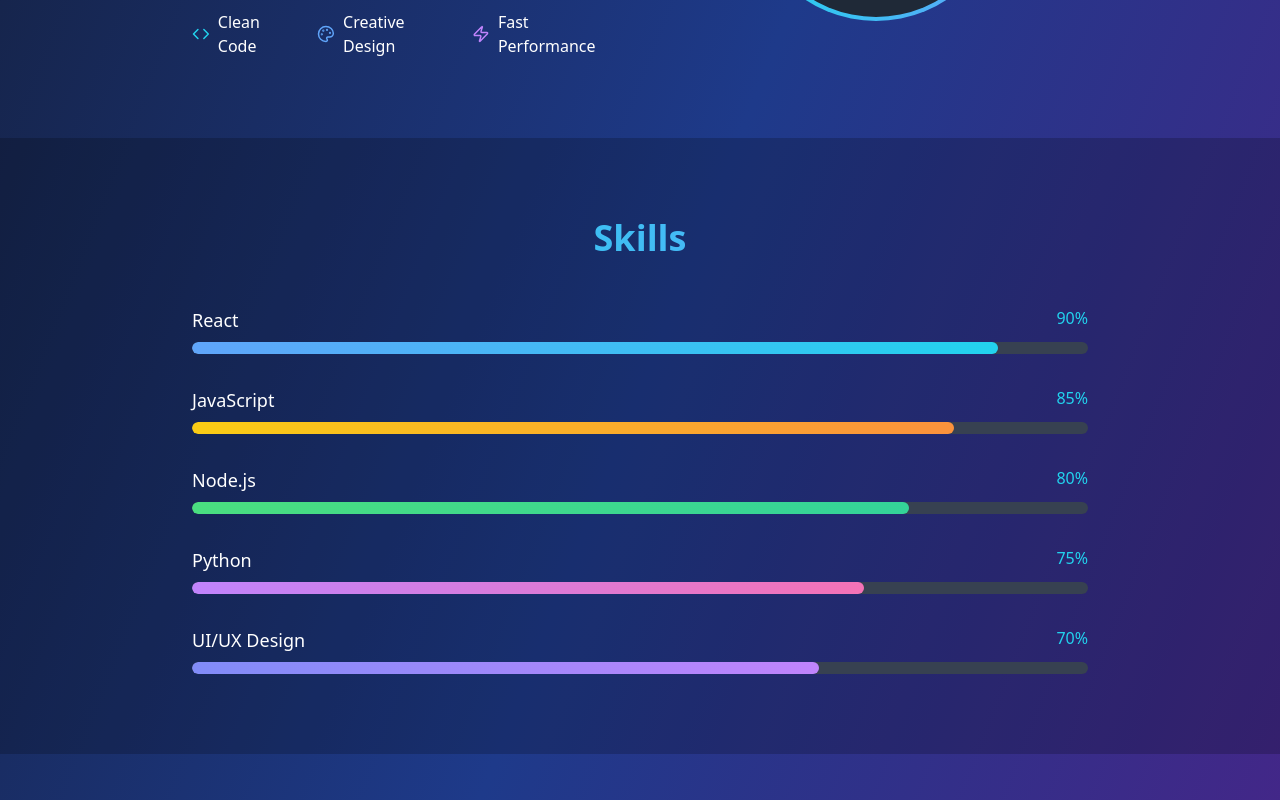
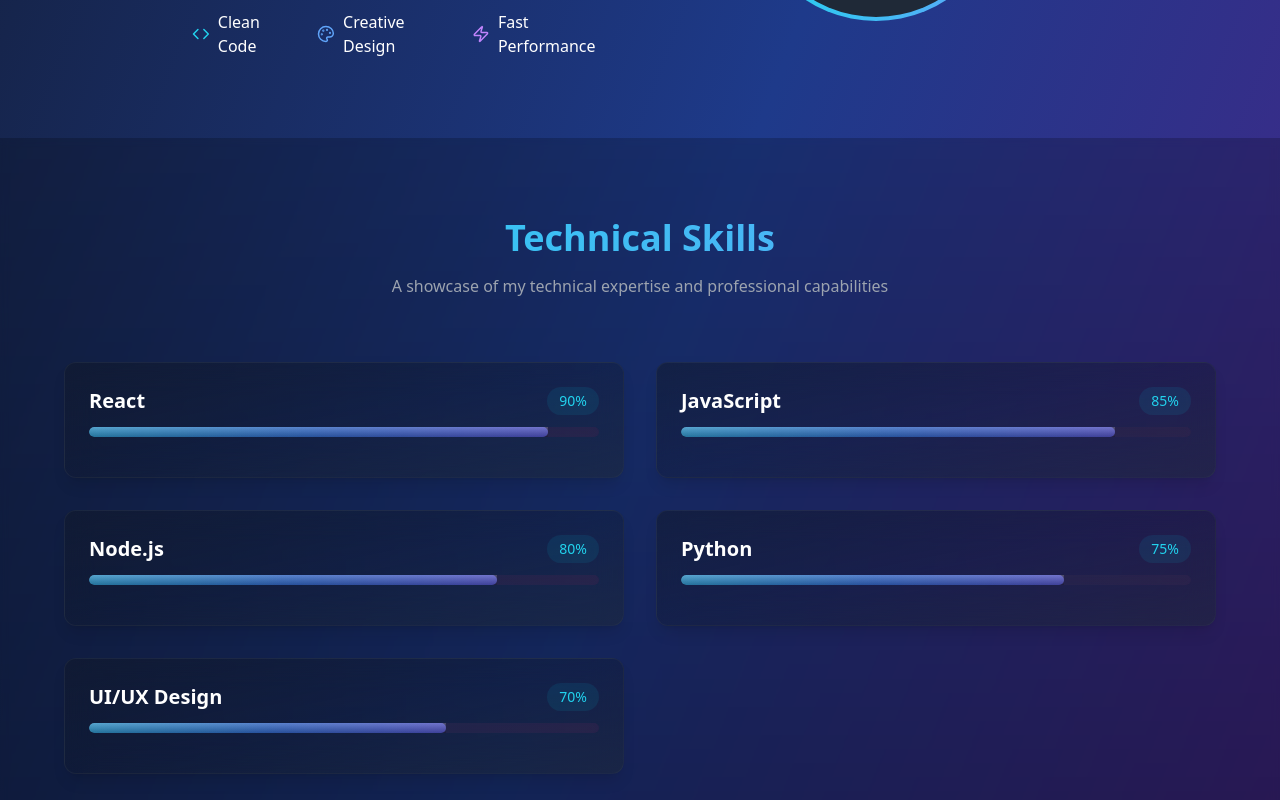
Before and after one commit to Shareiar-shams/portfolio, a React (Create React App) app in the folder frontend/: page / in a window 1280 px wide. Shown: the part 1240-2040 px from the top of the page. Built offline with nearby package versions, Linux system fonts and the light colour scheme; no server answers.

Commit message:
use FontAwesomeIcon and read data from backend and use the icon and also change the layouts of skill section

```diff
--- a/frontend/src/components/Skills.jsx
+++ b/frontend/src/components/Skills.jsx
@@ -1,27 +1,86 @@
 import React from 'react';
+import { FontAwesomeIcon } from '@fortawesome/react-fontawesome';
+import { library } from '@fortawesome/fontawesome-svg-core';
+import { fab } from '@fortawesome/free-brands-svg-icons';
+import { fas } from '@fortawesome/free-solid-svg-icons';
+
+// Initialize FontAwesome library
+library.add(fab, fas);
 
 const Skills = ({ isVisible, skills }) => (
-  <section id="skills" className="py-20 px-6 bg-black bg-opacity-20">
-    <div className="container mx-auto max-w-4xl">
+  <section id="skills" className="py-20 px-6 relative">
+    <div className="absolute inset-0 bg-gradient-to-b from-black/20 to-black/40 backdrop-blur-sm"></div>
+    <div className="container mx-auto max-w-6xl relative">
       <div className={`transition-all duration-1000 ${isVisible.skills ? 'opacity-100 translate-y-0' : 'opacity-0 translate-y-10'}`}>
-        <h2 className="text-4xl font-bold mb-12 text-center bg-gradient-to-r from-cyan-400 to-blue-400 bg-clip-text text-transparent">
-          Skills
-        </h2>
-        <div className="space-y-8">
+        <div className="text-center mb-16">
+          <h2 className="text-4xl font-bold mb-4 bg-gradient-to-r from-cyan-400 to-blue-400 bg-clip-text text-transparent">
+            Technical Skills
+          </h2>
+          <p className="text-gray-400 max-w-2xl mx-auto">
+            A showcase of my technical expertise and professional capabilities
+          </p>
+        </div>
+
+        <div className="grid grid-cols-1 md:grid-cols-2 gap-8">
           {skills.map((skill, index) => (
-            <div key={skill.name} className="group">
-              <div className="flex justify-between mb-2">
-                <span className="text-lg font-medium">{skill.name}</span>
-                <span className="text-cyan-400">{skill.level}%</span>
+            <div
+              key={skill.name}
+              className="group bg-gradient-to-br from-gray-900/50 via-gray-900/30 to-gray-800/50 backdrop-blur-lg rounded-xl p-6 hover:bg-gray-800/50 border border-gray-700/30 hover:border-gray-700/50 transition-all duration-300 shadow-lg hover:shadow-cyan-500/10"
+              style={{
+                transitionDelay: `${index * 100}ms`,
+                transform: isVisible.skills ? 'translateY(0)' : 'translateY(20px)',
+                opacity: isVisible.skills ? 1 : 0
+              }}
+            >
+              <div className="flex items-start gap-4">
+                {skill.icon && (
+                  <div className="text-3xl text-cyan-400 bg-gradient-to-br from-gray-900 to-gray-800 p-3 rounded-lg shadow-lg border border-gray-700/50 group-hover:border-cyan-500/50 transition-all duration-300">
+                    <FontAwesomeIcon icon={skill.icon.includes('fa-') ? skill.icon : ['fab', skill.icon]} />
+                  </div>
+                )}
+                <div className="flex-1">
+                  <div className="flex justify-between items-center mb-3">
+                    <h3 className="text-xl font-semibold text-white group-hover:text-cyan-400 transition-colors">
+                      {skill.name}
+                    </h3>
+                    <span className="text-sm font-medium px-3 py-1 rounded-full bg-cyan-500/10 text-cyan-400">
+                      {skill.level}%
+                    </span>
+                  </div>
+                  <div className="relative h-2.5 bg-gray-800/50 rounded-full overflow-hidden backdrop-blur-sm">
+                    {/* Glow effect */}
+                    <div className="absolute inset-0 bg-gradient-to-r from-blue-900/20 to-purple-900/20"></div>
+
+                    {/* Progress bar */}
+                    <div
+                      className="relative h-full rounded-full transition-all duration-1000 ease-out"
+                      style={{
+                        width: isVisible.skills ? `${skill.level}%` : '0%',
+                        transitionDelay: `${index * 200}ms`,
+                        background: `linear-gradient(to right,
+                          rgba(56, 189, 248, 0.7),
+                          rgba(59, 130, 246, 0.7),
+                          rgba(99, 102, 241, 0.7)
+                        )`
+                      }}
+                    >
+                      {/* Shimmer effect on hover */}
+                      <div className="absolute inset-0 opacity-0 group-hover:opacity-100 transition-opacity duration-300">
+                        <div className="absolute inset-0 animate-shimmer bg-gradient-to-r from-transparent via-white/20 to-transparent"></div>
+                      </div>
+
+                      {/* Inner glow */}
+                      <div className="absolute inset-0 bg-gradient-to-t from-black/20 to-white/20"></div>
+                    </div>
+                  </div>
+                </div>
               </div>
-              <div className="h-3 bg-gray-700 rounded-full overflow-hidden">
-                <div
-                  className={`h-full bg-gradient-to-r ${skill.color} rounded-full transition-all duration-1000 ease-out group-hover:scale-105`}
-                  style={{
-                    width: isVisible.skills ? `${skill.level}%` : '0%',
-                    transitionDelay: `${index * 200}ms`
-                  }}
-                />
+
+              {/* Skill details or additional info can be added here */}
+              <div className="mt-4 text-sm text-gray-400">
+                {skill.details && (
+                  <p>{skill.details}</p>
+                )}
               </div>
             </div>
           ))}
```
